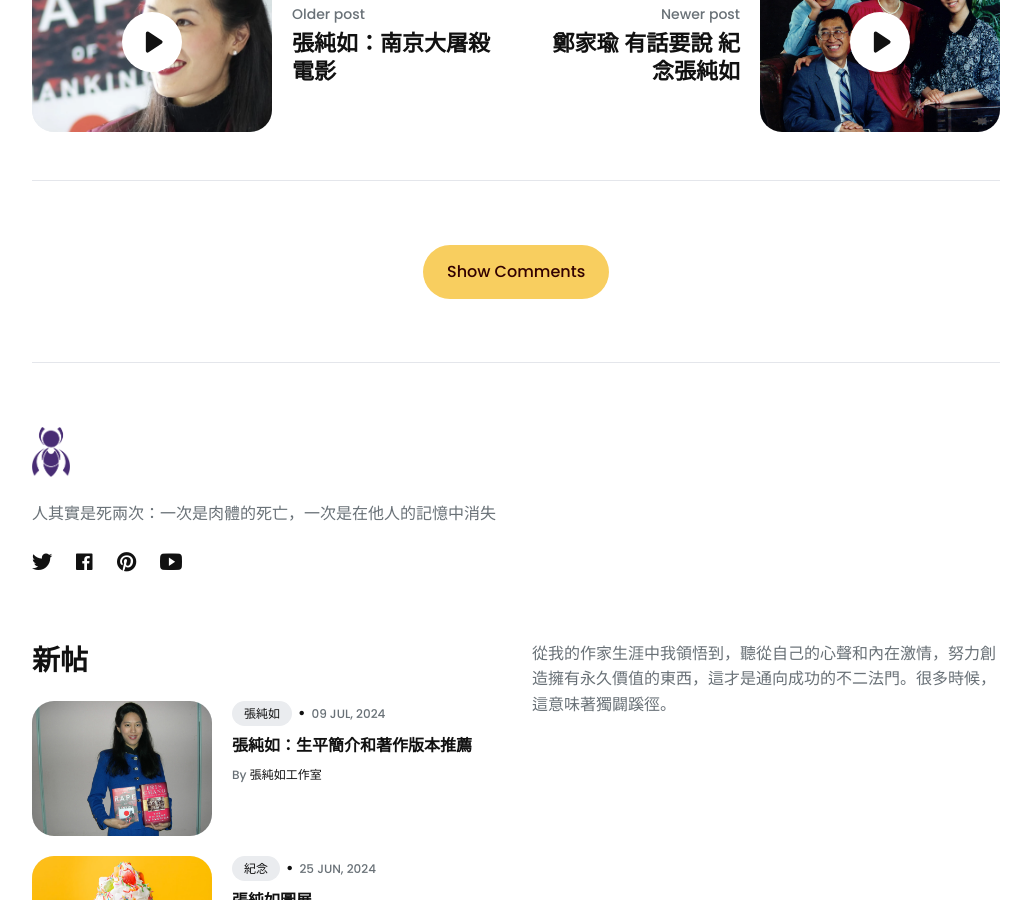
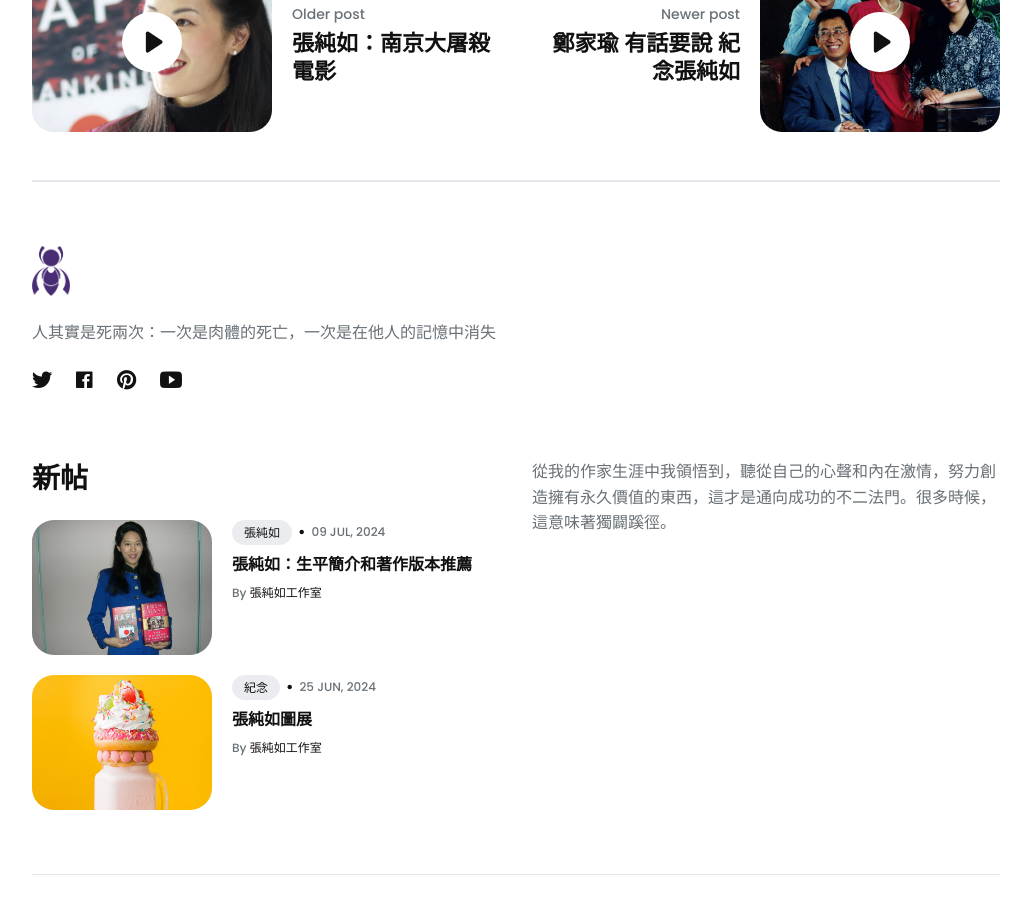
Before and after one commit to thatirischang/thatirischang.github.io, a Jekyll site: the page built from _posts/2019-03-28-analects.md, in a window 1280 px wide and 900 px high, scrolled down 1491 px. Shown: the whole window, without its empty margins (124-1155 px from the left). Built offline with Jekyll 4.4.1, drawn with Linux system fonts in a browser that asks for light colours.

Commit message:
Update disqus-comments.html

```diff
--- a/_includes/disqus-comments.html
+++ b/_includes/disqus-comments.html
@@ -2,9 +2,6 @@
 <div class="container">
   <div class="row">
     <div class="col col-12">
-      <div class="show-comments">
-        <button class="button button--big disqus-button" id="show-comments-button" onclick="disqus();return false;">Show Comments</button>
-      </div>
 
       <div id="disqus_thread" class="post__comments">
         <div id="disqus_empty"></div>
```
